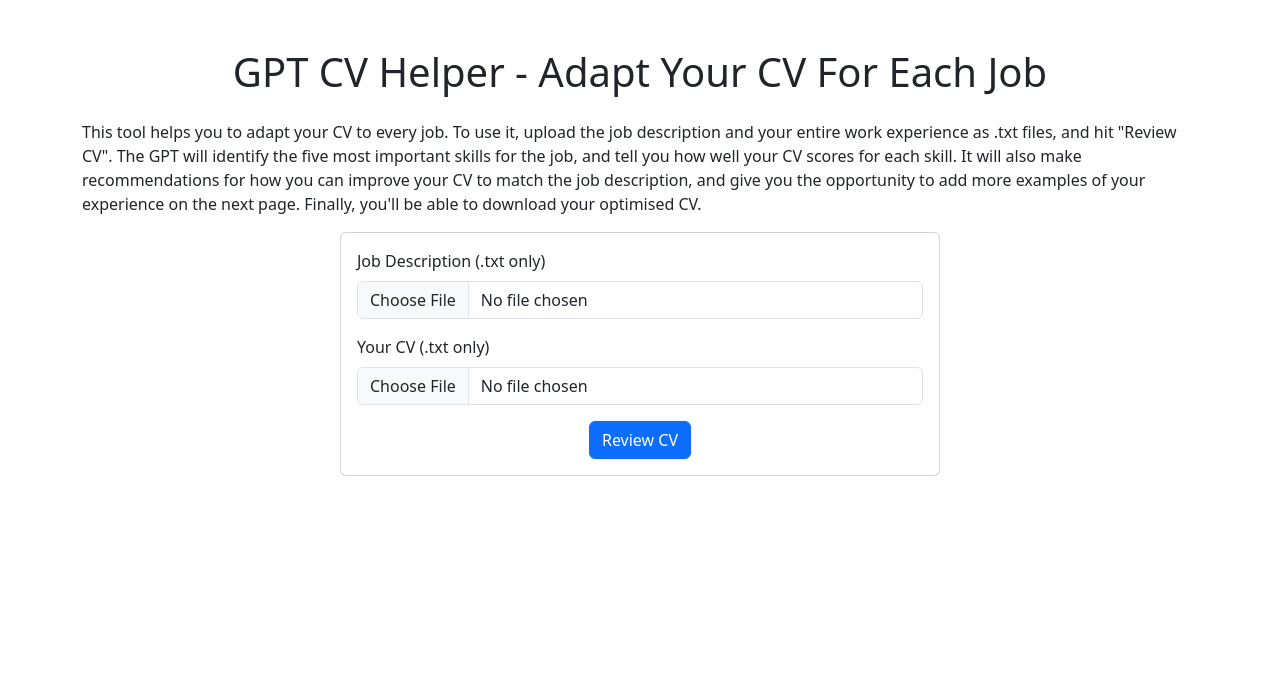
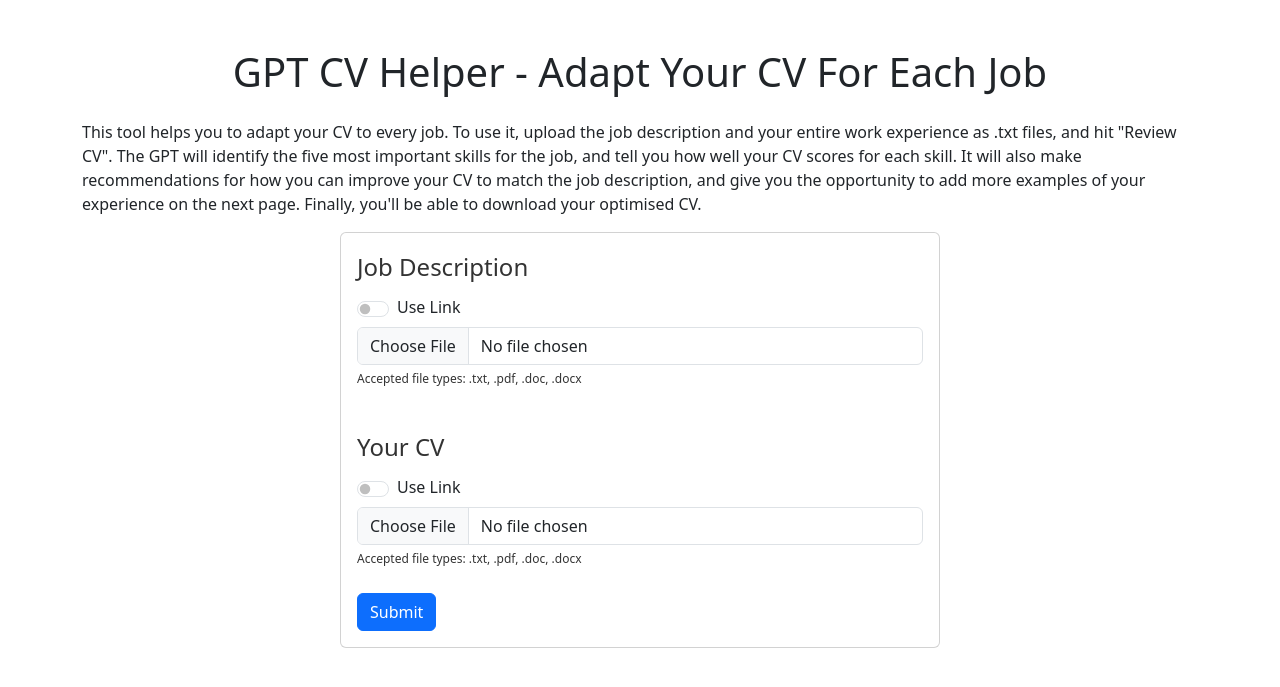
Before and after one commit to richard-muir/sample_recruiter_agent, a Flask app: page /candidate/ in a window 1280 px wide. Shown: the top 687 px of the page. Run offline with Flask 3, Linux system fonts and the light colour scheme; the visitor is signed in with stand-in values (Sample User, id 1); some libraries are stand-ins or nearby versions.

Commit message:
First pass at adding support for filetypes and links, still a litle more to do

```diff
--- a/agents/recruiter_searching_agent.py
+++ b/agents/recruiter_searching_agent.py
@@ -64,8 +64,6 @@ class SearchingAgent(ChatGPTContextManager):
         else:
             self.most_important_skills = most_important_skills
 
-        self.cv_appraisal_response_format = self._generate_cv_appraisal_response_format()
-
 
     @classmethod
     def create_from_jd_and_cv_dir(cls, jd_file_path, cv_dir):
@@ -106,6 +104,7 @@ class SearchingAgent(ChatGPTContextManager):
 
 
     def appraise_candidates(self):
+        self.cv_appraisal_response_format = self._generate_cv_appraisal_response_format()
 
         # Directory containing text files
         folder_path = Path(self.cv_dir)
--- a/candidate/templates/c_index.html
+++ b/candidate/templates/c_index.html
@@ -3,6 +3,7 @@
 <head>
     <meta charset="UTF-8">
     <meta name="viewport" content="width=device-width, initial-scale=1.0">
+    <link rel="icon" href="{{ url_for('static', filename='favicon.ico') }}" type="image/x-icon">
     <title>Job Application Helper</title>
     <link href="https://cdn.jsdelivr.net/npm/bootstrap@5.3.2/dist/css/bootstrap.min.css" rel="stylesheet">
 </head>
@@ -16,6 +17,25 @@
             // Submit the form manually
             document.getElementById("upload-form").submit();
         }
+        function toggleInput(field) {
+            const fileInput = document.getElementById(`${field}-file`);
+            const linkInput = document.getElementById(`${field}-link`);
+            const toggle = document.getElementById(`${field}-toggle`);
+
+            if (toggle.checked) {
+                fileInput.classList.add('d-none');
+                linkInput.classList.remove('d-none');
+            } else {
+                fileInput.classList.remove('d-none');
+                linkInput.classList.add('d-none');
+            }
+        }
+        document.querySelectorAll('.custom-file-input').forEach(input => {
+            input.addEventListener('change', function () {
+                let fileName = this.files[0]?.name || "Choose file";
+                this.nextElementSibling.textContent = fileName;
+            });
+        });
     </script>
     <style>
         #loader {
@@ -43,6 +63,15 @@
             0% { transform: rotate(0deg); }
             100% { transform: rotate(360deg); }
             }
+        .large-label {
+            font-size: 1.5rem; /* Adjust size as needed */
+            margin-bottom: 10px; /* Adds spacing */
+            color: #333; /* Optional: Sets a custom color */
+        }
+        .small-label {
+            font-size: 0.75rem; /* Adjust size as needed */
+            color: #333; /* Optional: Sets a custom color */
+        }
     </style>
 <body>
     <div id="loader">
@@ -57,22 +86,48 @@
         It will also make recommendations for how you can improve your CV to match the job description, and give you the opportunity
         to add more examples of your experience on the next page.
 
-        Finally, you'll be able to download your optimised CV.
+        Finally, you'll be able to download your optimised CV.</p>
         <div class="card mx-auto" style="max-width: 600px;">
             <div class="card-body">
-                <form action="/candidate/upload"  id="upload-form" method="post" enctype="multipart/form-data">
-                    <div class="mb-3">
-                        <label for="jobDescription" class="form-label">Job Description (.txt only)</label>
-                        <input type="file" class="form-control" id="jobDescription" name="job_description" accept=".txt" required>
+                <form id="upload-form" action="{{ url_for('candidate.process_files') }}" method="post" enctype="multipart/form-data">
+                    <!-- Job Description Input -->
+                    <div class="form-group">
+                        <label for="job-description-toggle" class="large-label">Job Description</label>
+                        <div class="d-flex align-items-center form-check form-switch">
+                            <input type="checkbox" id="job-description-toggle" role="switch" class="form-check-input me-2" onchange="toggleInput('job-description')">
+                            <label for="job-description-toggle" class="form-check-label">Use Link</label>
+                        </div>
+                        <div class="custom-file" id="job-description-file">
+                            <input type="file" class="custom-file-input form-control mt-2" name="job_description" accept=".txt,.pdf,.doc,.docx">
+                            <label class="custom-file-label small-label">Accepted file types: .txt, .pdf, .doc, .docx</label>
+                        </div>
+                        <div class="custom-file  d-none" id="job-description-link">
+                            <input type="url" class="custom-file-input form-control mt-2" name="job_description_link" placeholder="https://example.com/job_description">
+                            <label class="custom-file-label small-label">Note: LinkedIn job descriptions not currently supported</label>
+                        </div>
                     </div>
-                    <div class="mb-3">
-                        <label for="cvFile" class="form-label">Your CV (.txt only)</label>
-                        <input type="file" class="form-control" id="cvFile" name="cv_file" accept=".txt" required>
+                    <br>
+                    <!-- CV Input -->
+                    <div class="form-group mt-3">
+                        <label for="cv-toggle" class="large-label">Your CV</label>
+                        <div class="d-flex align-items-center form-check form-switch">
+                            <input type="checkbox" id="cv-toggle" role="switch" class="form-check-input me-2" onchange="toggleInput('cv')">
+                            <label for="cv-toggle" class="form-check-label">Use Link</label>
+                        </div>
+                        <div class="custom-file" id="cv-file">
+                            <input type="file" class="custom-file-input form-control mt-2" name="cv" accept=".txt,.pdf,.doc,.docx">
+                            <label class="custom-file-label small-label" for="cv-file">Accepted file types: .txt, .pdf, .doc, .docx</label>
+                        </div>
+                        <div class="custom-file d-none" id="cv-link">
+                            <input type="url" class="custom-file-input form-control mt-2" name="cv_link" placeholder="https://example.com/curriculum-vitae">
+                            <label class="custom-file-label small-label">Note: LinkedIn profiles not currently supported</label>
+                        </div>
                     </div>
-                    <div class="text-center">
-                        <button type="submit" class="btn btn-primary" onclick="loading(event);">Review CV</button>
-                    </div>
+
+                    <!-- Submit Button -->
+                    <button type="submit" class="btn btn-primary mt-4" onclick="loading(event);">Submit</button>
                 </form>
+
             </div>
         </div>
     </div>
--- a/candidate/templates/cv_templates/template_1/cv.html
+++ b/candidate/templates/cv_templates/template_1/cv.html
@@ -2,7 +2,7 @@
 <html>
 <head>
 <title>{{ profile.name }} - Curriculum Vitae</title>
-
+<link rel="icon" href="{{ url_for('static', filename='favicon.ico') }}" type="image/x-icon">
 <meta name="viewport" content="width=device-width"/>
 <meta name="description" content="The Curriculum Vitae of {{ profile.name }}."/>
 <meta charset="UTF-8">
--- a/candidate/views.py
+++ b/candidate/views.py
@@ -8,7 +8,7 @@ from datetime import datetime
 from flask_weasyprint import HTML, render_pdf
 from flask_caching import Cache
 import pdfkit
-from werkzeug.utils import secure_filename
+import markdown
 
 import asyncio
 from pyppeteer import launch
@@ -18,6 +18,7 @@ from agents.recruiter_advisor_agent import AdvisorAgent
 from agents.recruiter_cv_writer_agent import CVWriterAgent
 
 from . import candidate_bp
+from utils import process_uploaded_file, process_link
 
 
 
@@ -39,6 +40,11 @@ JOB_DIR = os.path.join(UPLOAD_FOLDER, 'jd')  # Candidate's CV upload folder
 os.makedirs(CV_DIR, exist_ok=True)
 os.makedirs(JOB_DIR, exist_ok=True)
 
+ALLOWED_EXTENSIONS = {'txt', 'doc', 'docx', 'pdf'}
+
+def allowed_file(filename):
+    return '.' in filename and filename.rsplit('.', 1)[1].lower() in ALLOWED_EXTENSIONS
+
 def clear_directory(directory_path):
     if os.path.exists(directory_path):
         for filename in os.listdir(directory_path):
@@ -57,48 +63,48 @@ def home():
     return render_template('c_index.html')
 
 
-@candidate_bp.route('/upload', methods=['POST'])
-def upload():
+@candidate_bp.route('/process', methods=['POST'])
+def process_files():
+    job_description_text = ""
+    cv_text = ""
+
+    # Job Description Handling
     job_file = request.files.get('job_description')
-    if job_file:
-        clear_directory(JOB_DIR)
-        job_path = os.path.join(JOB_DIR, secure_filename(job_file.filename))
-        job_file.save(job_path)
-    else:
-        return jsonify({'error': 'Job description file is required.'}), 400
+    job_link = request.form.get('job_description_link')
+    if job_file and allowed_file(job_file.filename):
+        job_description_text = process_uploaded_file(job_file)
+    elif job_link:
+        job_description_text = process_link(job_link)
 
-
-    cv_file = request.files.get('cv_file')
-    if cv_file:
-        clear_directory(CV_DIR)
-        cv_path = os.path.join(CV_DIR, secure_filename(cv_file.filename))
-        cv_file.save(cv_path)
-
-    else:
-        return jsonify({'error': 'At least one CV file is required.'}), 400
-
-    job_content = open(job_path, 'r').read()
-    cv_content = open(cv_path, 'r').read()
+    # CV Handling
+    cv_file = request.files.get('cv')
+    cv_link = request.form.get('cv_link')
+    if cv_file and allowed_file(cv_file.filename):
+        cv_text = process_uploaded_file(cv_file)
+    elif cv_link:
+        cv_text = process_link(cv_link)
 
 
     print("Generating candidate appraisal and advice")
     # Candidate appraisal
     searching_agent = SearchingAgent(
-        job_description=job_content,
+        job_description=job_description_text,
         cv_dir=CV_DIR,
         n_candidates=1,
         min_suitability_score=8,
         suitability_threshold=0,
         most_important_skills='auto'
     )
+    searching_agent.most_important_skills = ["Bitcoin knowledge and experience"] + searching_agent.most_important_skills
+
     searching_agent.appraise_candidates()
     candidate_bp.agent_store.candidate_agents['searching_agent'] = searching_agent
     candidate_appraisal = copy.deepcopy(searching_agent.candidates[0])
 
     # Candidate advice
     advisor_agent = AdvisorAgent(
-        job_description=job_content,
-        cv=cv_content,
+        job_description=job_description_text,
+        cv=cv_text,
         most_important_skills=searching_agent.most_important_skills,
         recruiter_appraisal_data=candidate_appraisal
     )
@@ -106,8 +112,9 @@ def upload():
     candidate_bp.agent_store.candidate_agents['advisor_agent'] = advisor_agent
     candidate_appraisal['skills'].update(candidate_advice['skills'])
 
+    job_description_md = markdown.markdown(job_description_text)
+    return render_template('feedback_template.html', candidate=candidate_appraisal, job_description=job_description_md)
 
-    return render_template('feedback_template.html', candidate=candidate_appraisal)
 
 
 
--- a/utils/__init__.py
+++ b/utils/__init__.py
@@ -1 +1,2 @@
 from .login import protect_routes
+from .jd_cv_processing import process_uploaded_file, process_link
```
Also changed, not shown: agents/virtual_assistant.py (added, +102 -0 lines), candidate/templates/feedback_template.html (+23 -10 lines), requirements.txt (+12 -10 lines), utils/jd_cv_processing.py (added, +57 -0 lines), static/favicon.ico (added).
